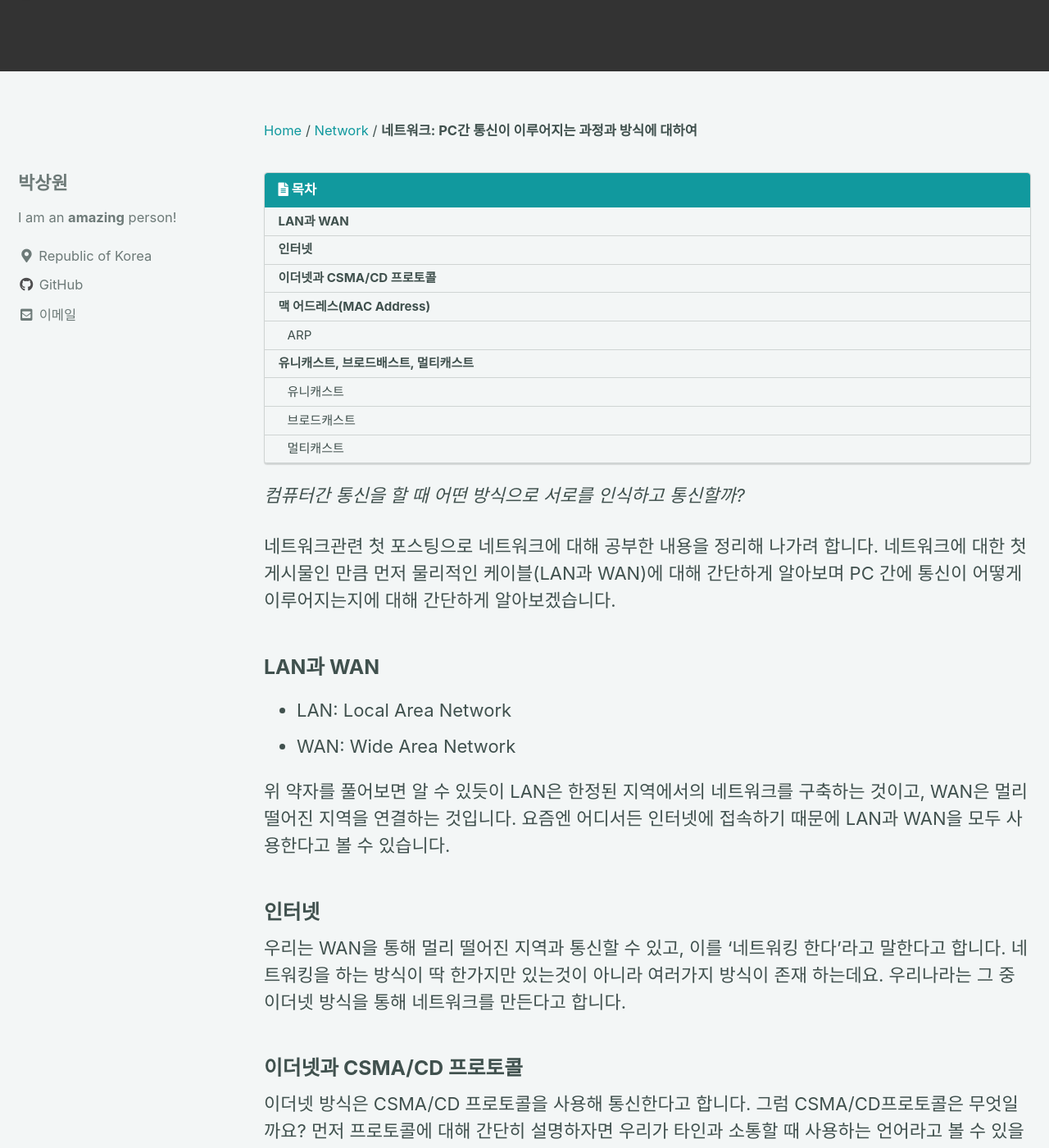
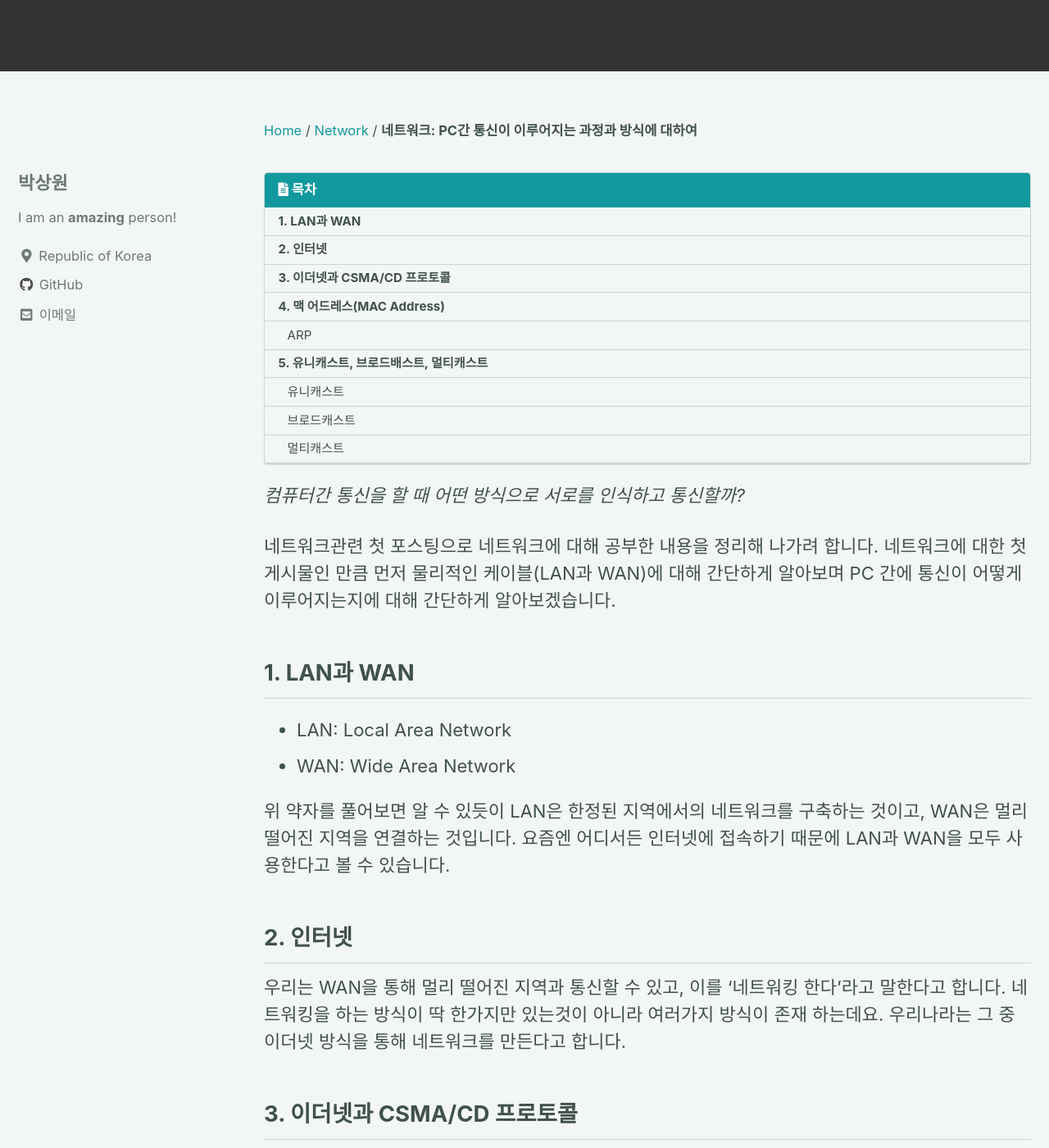
Before and after one commit to SangWonPark/sangwonpark.github.com, a Jekyll site: the page built from _posts/2022-01-16-network-base-01.md, in a window 1280 px wide and 1400 px high, scrolled down 402 px. Shown: the whole window at 82% size. Built offline with Jekyll 4.4.1, drawn with Linux system fonts in a browser that asks for light colours; cached includes are drawn as plain includes; some of the changed text lies outside the part shown.

Commit message:
update post

````diff
--- a/_posts/2022-01-16-network-base-01.md
+++ b/_posts/2022-01-16-network-base-01.md
@@ -27,18 +27,18 @@ _컴퓨터간 통신을 할 때 어떤 방식으로 서로를 인식하고 통
 네트워크관련 첫 포스팅으로 네트워크에 대해 공부한 내용을 정리해 나가려 합니다.
 네트워크에 대한 첫 게시물인 만큼 먼저 물리적인 케이블(LAN과 WAN)에 대해 간단하게 알아보며 PC 간에 통신이 어떻게 이루어지는지에 대해 간단하게 알아보겠습니다.
 
-### LAN과 WAN
+## 1. LAN과 WAN
 * LAN: Local Area Network
 * WAN: Wide Area Network
 
 위 약자를 풀어보면 알 수 있듯이 LAN은 한정된 지역에서의 네트워크를 구축하는 것이고, WAN은 멀리 떨어진 지역을 연결하는 것입니다.
 요즘엔 어디서든 인터넷에 접속하기 때문에 LAN과 WAN을 모두 사용한다고 볼 수 있습니다.
 
-### 인터넷
+## 2. 인터넷
 우리는 WAN을 통해 멀리 떨어진 지역과 통신할 수 있고, 이를 '네트워킹 한다'라고 말한다고 합니다.
 네트워킹을 하는 방식이 딱 한가지만 있는것이 아니라 여러가지 방식이 존재 하는데요. 우리나라는 그 중 이더넷 방식을 통해 네트워크를 만든다고 합니다.
 
-### 이더넷과 CSMA/CD 프로토콜
+## 3. 이더넷과 CSMA/CD 프로토콜
 이더넷 방식은 CSMA/CD 프로토콜을 사용해 통신한다고 합니다. 그럼 CSMA/CD프로토콜은 무엇일까요?
 먼저 프로토콜에 대해 간단히 설명하자면 우리가 타인과 소통할 때 사용하는 언어라고 볼 수 있을것 같습니다. 서로 다른언어로는 대화가 되지 않듯이 서로 다른 프로토콜을 사용하는 컴퓨터간에는 제대로된 통신이 이루어질 수 없겠죠?
 
@@ -51,7 +51,7 @@ _컴퓨터간 통신을 할 때 어떤 방식으로 서로를 인식하고 통
   * 네트워크에 데이터를 실어보내고 충돌이 발생하지 않았는지 점검합니다.(Collision Detection)
   * 충돌이 발생하면 데이터를 전송했던 PC들은 랜덤한 시간동안 기다렸다가 다시 데이터를 전송하며, 15번을 해도 충돌이난다면 포기하게 됩니다.
 
-### 맥 어드레스(MAC Address)
+## 4. 맥 어드레스(MAC Address)
 * MAC: Media Access Control
 * MAC Address:
   * 48bit 8개의 비트(octet)씩 묶어 16진수로 표현합니다.
@@ -59,7 +59,7 @@ _컴퓨터간 통신을 할 때 어떤 방식으로 서로를 인식하고 통
 컴퓨터가 네트워크상에서 서로를 구분하는 일종의 주소가 필요한데 이 역할을 담당하는 것이 MAC입니다.
 TCP/IP 프로토콜에서는 IP 주소를 사용해 통신을 하지만 이때 MAC 주소도 사용하게 되고, IP주소를 MAC주소로 변환하는 작업이 이루어지는데, 이를 ARP라고 합니다.
 
-#### ARP
+### ARP
 * ARP: Address Resolution Protocol
 
 우리가 사용하는 PC는 랜카드가 있다면 모두 MAC 주소를 갖고 있습니다. 랜카드에 부여된 MAC 주소는 전 세계에서 겹치지 않는 하나뿐인 유일한 주소입니다.
@@ -78,18 +78,18 @@ PC-A가 PC-B와 통신하려하고, A는 B의 IP주소를 알고있습니다.
 3. A는 라우터의 맥 주소로 데이터를 보내게 되고, 라우터는 이 데이터를 B의 네트워크에 보내게 됩니다.
 4. A 네트워크의 라우터는 B에게 데이터를 보내기 위해 B가 있는 네트워크의 라우터에게 전달하고, B 네트워크의 라우터는 B의 MAC 주소를 알아낸 후 B에게 데이터를 전송하게 됩니다.
 
-### 유니캐스트, 브로드배스트, 멀티캐스트
+## 5. 유니캐스트, 브로드배스트, 멀티캐스트
 ARP를 설명하며 언급되었던 브로드캐스트라는 용어가 있었는데요. 네트워크 통신을하는 방식에 대한 구분입니다.
 유니캐스트, 브로드캐스트 멀티캐스트에 대해 알아보겠습니다.
 
-#### 유니캐스트
+### 유니캐스트
 현재 우리가 네트워크상에서 가장 많이 사용되는 트래픽으로 출발지의 PC 주소와 목적지 PC 주소가 분명한 통신 방식으로 출발지와 목적지의 MAC 주소가 각각 하나씩 이어야합니다.
 
 유니캐스트 프레임을 네트워크에 뿌리게 되면 같은 이더넷에 붙어있는 모든 PC의 랜카드에서 이 프레임을 받아들여 자신의 MAC 주소와 비교 후 일치하면 받아들여 CPU로 보내고, 일치하지 않을 경우 해당 요청을 버립니다.
 
 유니캐스트의 경우 목적지 주소가 아닌 다른 PC들의 CPU 성능을 저하시키지 않습니다.
 
-#### 브로드캐스트
+### 브로드캐스트
 내가 있는 네트워크 안의 모든 장비에 통신할 때 쓰기위한 방식입니다.
 
 MAC 주소를 FFFF.FFFF.FFFF로 했을 경우 브로드캐스트로 인식하며, 랜카드에서는 프레임을 CPU로 올리게 됩니다.
@@ -97,7 +97,7 @@ MAC 주소를 FFFF.FFFF.FFFF로 했을 경우 브로드캐스트로 인식하며
 
 위에서 알아본 ARP의 경우 브로드캐스트로 통신하게 되고, 라우터끼리 정보를 교환하거나 네트워크상의 모든 장비에 어떠한 정보를 알릴경우 사용됩니다.
 
-#### 멀티캐스트
+### 멀티캐스트
 보내고자하는 그룹 멤버들에게 한 번에 보낼 수 있습니다. 즉 그 그룹에 속해있는 사람들에게만 선택적으로 한 번에 보낼 수 있는겁니다.
 
 멀티캐스트를 지원하는 라우터, 스위치를 사용해야합니다. 라우터와 스위치가 멀티캐스트를 지원하지 않는다면 라우터는 멀티캐스트를 브로드캐스트로 인식해 막아버리고, 스위치는 모든 포트로 뿌립니다.
--- a/_posts/2022-01-20-gitblog-set-dev-01.md
+++ b/_posts/2022-01-20-gitblog-set-dev-01.md
@@ -20,25 +20,25 @@ toc_label: "목차"
 
 _MAC에서 gitblog 개발환경을 구성하며 마주했던 에러를 해결한 과정을 정리해보았다._
 
-#### 개발환경
+## 1. 개발환경
 
 운영체제: macOS 12.0.1(Monterey)
 
-#### 발생원인
+## 2. 발생원인
 
-##### - 실행 명령어
+### - 실행 명령어
 ```bash
 $ bundle
 ```
 
-##### - 에러메시지
+### - 에러메시지
 ```liquid
 Gem::Ext::BuildError: ERROR: Failed to build gem native extension.
 ...
 An error occurred while installing eventmachine (1.2.7), and Bundler cannot continue.
 ```
 
-#### 해결방법
+## 3. 해결방법
 ruby를 재설치하여 해결했습니다.
 
 ```bash
--- a/_posts/2022-01-20-gitblog-set-dev-02.md
+++ b/_posts/2022-01-20-gitblog-set-dev-02.md
@@ -21,11 +21,11 @@ toc_label: "목차"
 
 _로컬에서 테스트 후 배포하기 위해 로컬에 개발환경을 구성해보았습니다._
 
-#### 개발환경
+## 1. 개발환경
 
 운영체제: macOS 12.0.1(Monterey)
 
-#### jekyll 설치 및 실행
+## 2. jekyll 설치 및 실행
 ```bash
 # jekyll 설치
 $ gem install --user-install bundler jekyll
````
Also changed, not shown: _posts/2022-01-22-network-device-01.md (+8 -8 lines).
